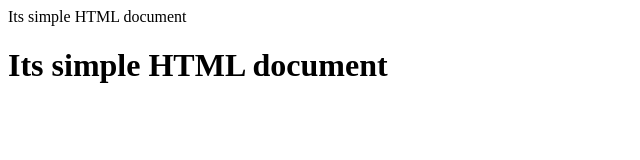
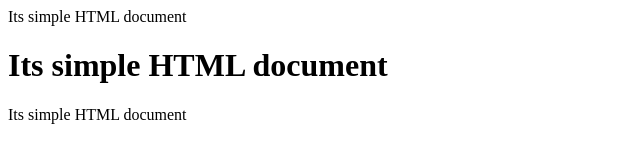
Before and after one commit to Ihor-Butenko/SimpleProject, a plain HTML site: page index.html in a window 1280 px wide. Shown: the whole page, without its empty margins (0-640 px from the left). Drawn offline with Linux system fonts and the light colour scheme.

Commit message:
Update index.html and create style.css

```diff
--- a/index.html
+++ b/index.html
@@ -9,5 +9,6 @@
 <body>
     <div>Its simple HTML document</div>
     <h1>Its simple HTML document</h1>
+    <div>Its simple HTML document</div>
 </body>
 </html>
--- /dev/null
+++ b/style.css
@@ -0,0 +1,3 @@
+*{
+    margin:0; padding:0;
+}
```
